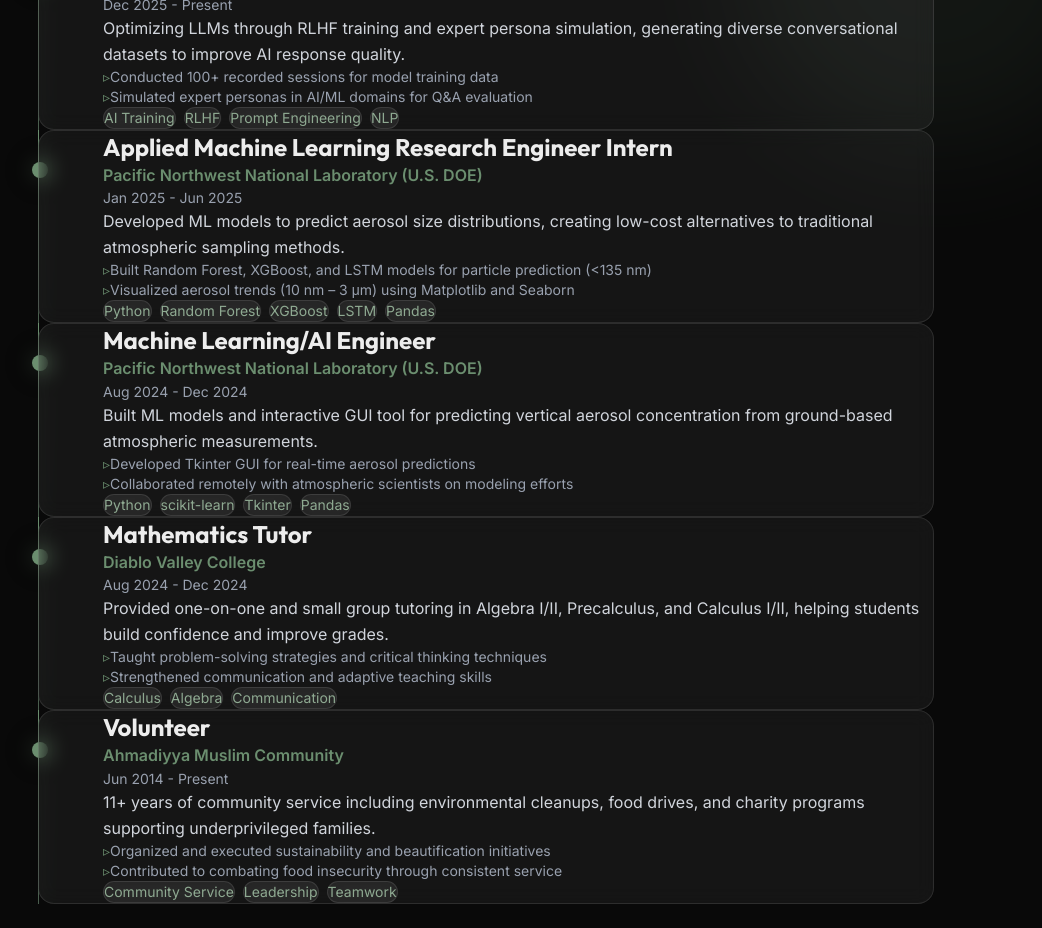
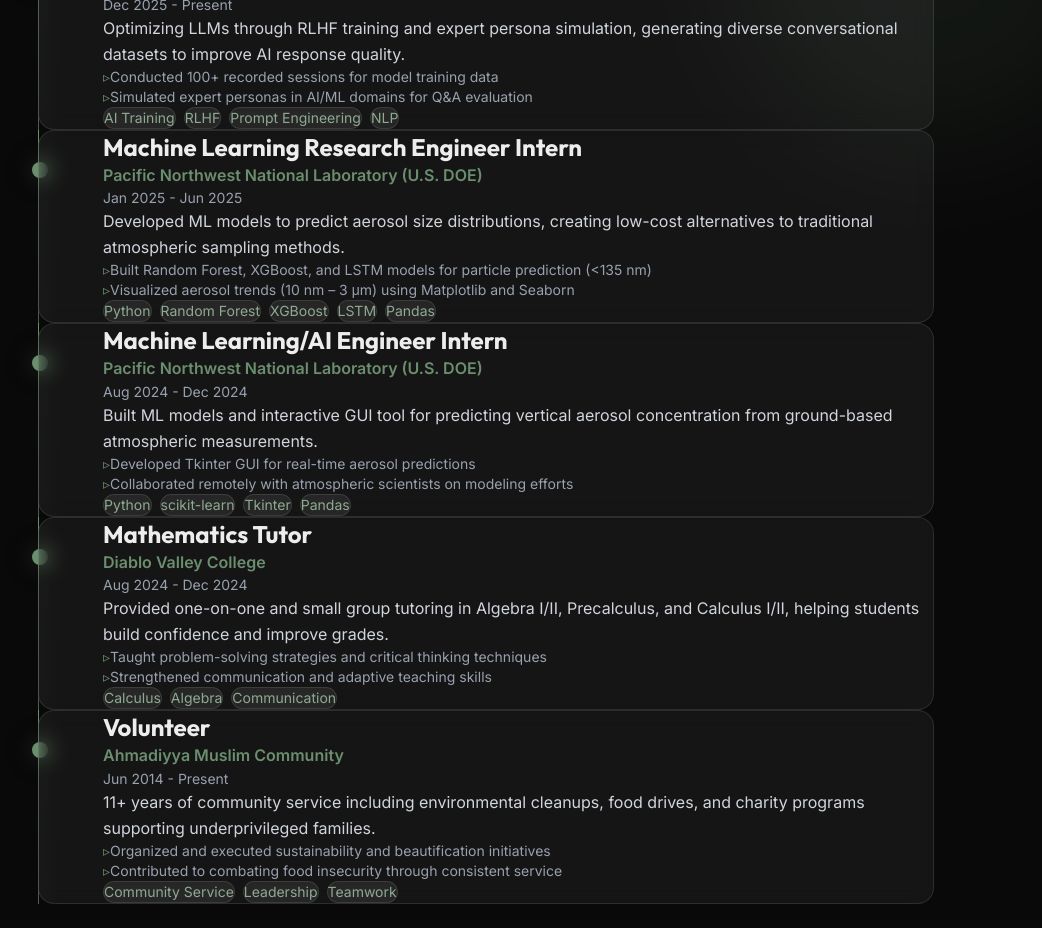
Before and after one commit to aramishf/portfolio, a Next.js app: page / in a window 1280 px wide. Shown: the part 1040-1968 px from the top of the page, without its empty margins (154-1196 px from the left). Built offline with nearby package versions, Linux system fonts and the light colour scheme.

Commit message:
Update job titles to ML Research Engineer Intern and ML/AI Engineer Intern

```diff
--- a/components/Experience.tsx
+++ b/components/Experience.tsx
@@ -31,7 +31,7 @@ const experiences = [
         tech: ["AI Training", "RLHF", "Prompt Engineering", "NLP"],
     },
     {
-        title: "Applied Machine Learning Research Engineer Intern",
+        title: "Machine Learning Research Engineer Intern",
         company: "Pacific Northwest National Laboratory (U.S. DOE)",
         period: "Jan 2025 - Jun 2025",
         icon: FaBriefcase,
@@ -44,7 +44,7 @@ const experiences = [
         tech: ["Python", "Random Forest", "XGBoost", "LSTM", "Pandas"],
     },
     {
-        title: "Machine Learning/AI Engineer",
+        title: "Machine Learning/AI Engineer Intern",
         company: "Pacific Northwest National Laboratory (U.S. DOE)",
         period: "Aug 2024 - Dec 2024",
         icon: FaBriefcase,
```
